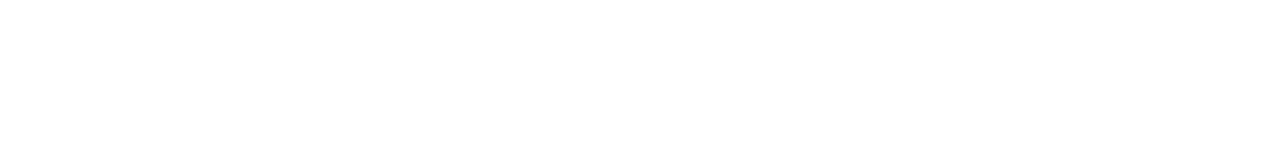
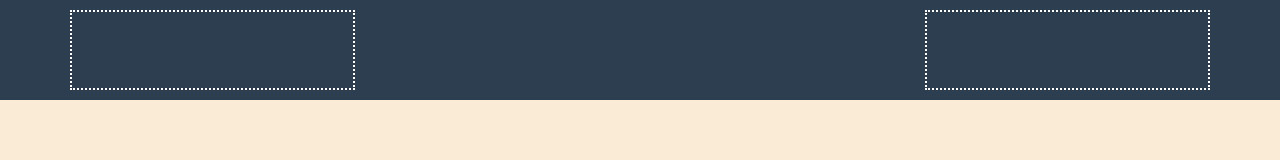
Before and after one commit to emilianogastaldo/html-css-bootstrap-freelancer, a plain HTML site: page index.html in a window 1280 px wide. Drawn offline with nearby package versions, Linux system fonts and the light colour scheme.

Commit message:
layout header

```diff
--- a/css/style.css
+++ b/css/style.css
@@ -0,0 +1,22 @@
+body{
+    background-color: antiquewhite;
+}
+
+
+header{
+    height: 100px;
+    background-color: #2C3E50 ;
+}
+
+.border-red{
+    height: 80px;
+    border: 1px dashed red;
+}
+.border-white{
+    height: 80px;
+    border: 2px dotted white;
+}
+
+.h-100{
+    height: 100%;
+}
--- a/index.html
+++ b/index.html
@@ -3,9 +3,28 @@
 <head>
     <meta charset="UTF-8">
     <meta name="viewport" content="width=device-width, initial-scale=1.0">
-    <title>Document</title>
+    <!--Importo le icon di font awesome-->
+    <link rel='stylesheet' href='https://cdnjs.cloudflare.com/ajax/libs/font-awesome/6.5.1/css/all.min.css' integrity='sha512-DTOQO9RWCH3ppGqcWaEA1BIZOC6xxalwEsw9c2QQeAIftl+Vegovlnee1c9QX4TctnWMn13TZye+giMm8e2LwA==' crossorigin='anonymous'/>
+    <!--Importo css di bootstrap-->
+    <link rel='stylesheet' href='https://cdnjs.cloudflare.com/ajax/libs/bootstrap/5.3.2/css/bootstrap.min.css' integrity='sha512-b2QcS5SsA8tZodcDtGRELiGv5SaKSk1vDHDaQRda0htPYWZ6046lr3kJ5bAAQdpV2mmA/4v0wQF9MyU6/pDIAg==' crossorigin='anonymous'/>
+    <!--Collego il mio file style.css-->
+    <link rel="stylesheet" href="css/style.css" type="text/css">
+    <title>Bootstrap</title>
 </head>
 <body>
+    <header>
+        <div class="container-fluid container-lg container-xl h-100">
+            <div class="row h-100 justify-content-between align-items-center">
+                <div class="col-3 logo border-white"></div>
+                <nav class="col-3 border-white"></nav>
+            </div>
+        </div>
+    </header>
+    <main>
 
+    </main>
+    <footer>
+
+    </footer>
 </body>
 </html>
```
